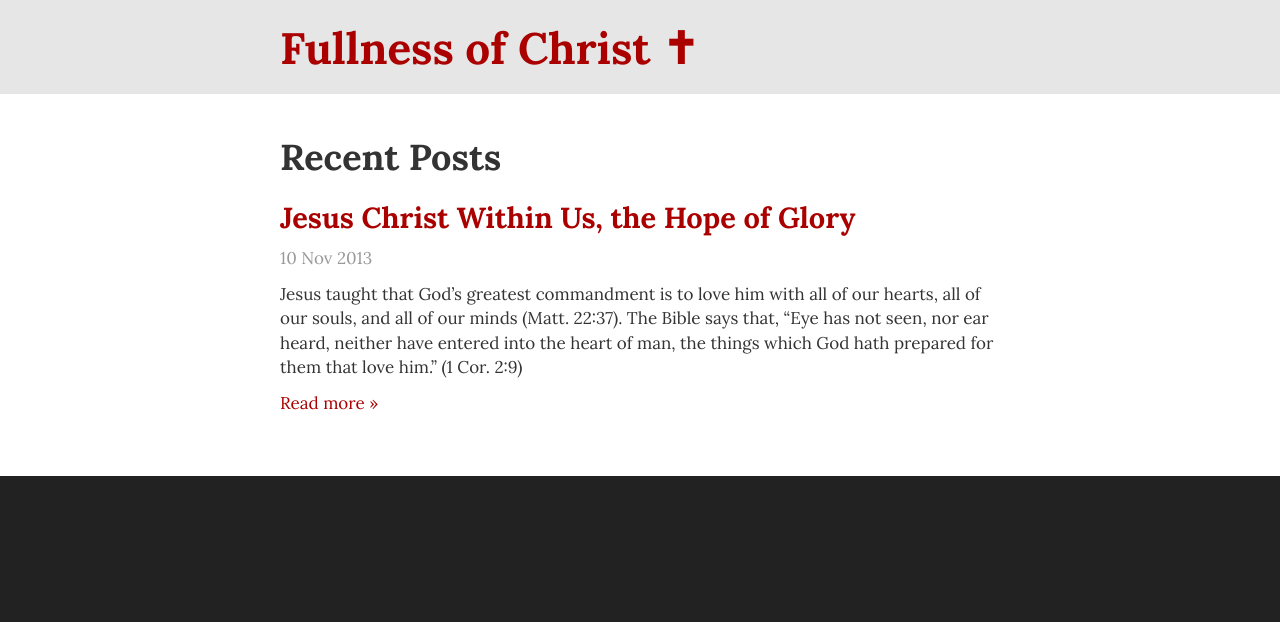
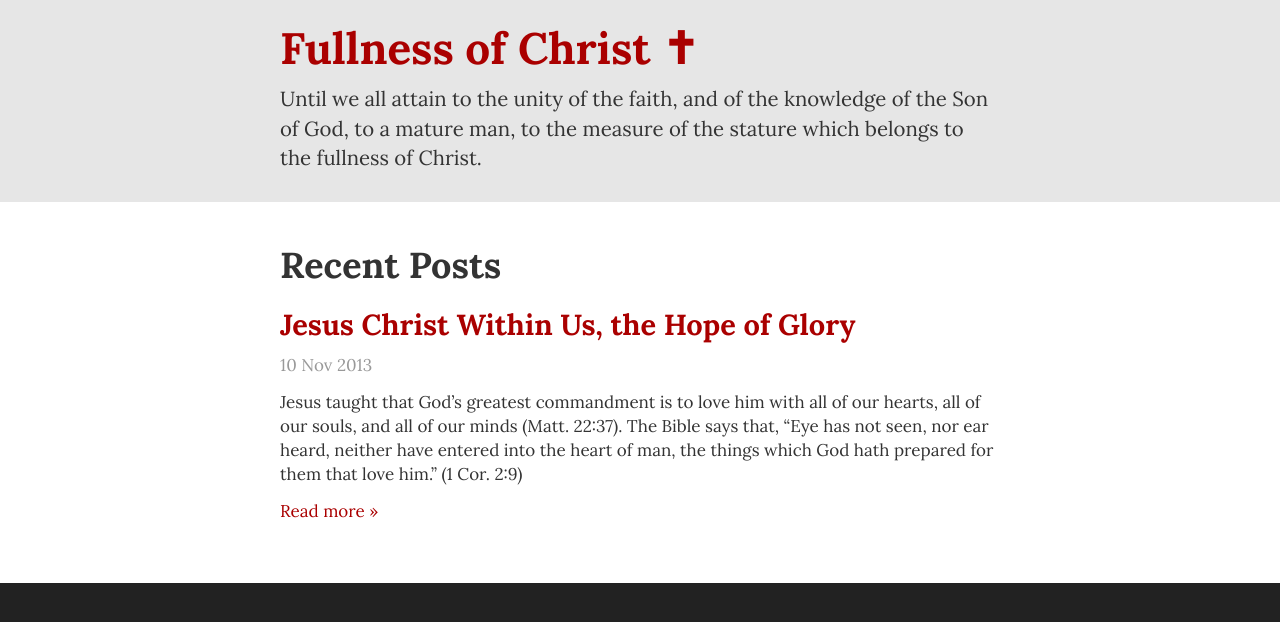
Before and after one commit to alanchrt/fullnessofchrist.com, a Jekyll site: the page built from index.html, in a window 1280 px wide. Shown: the top 622 px of the page. Built offline with Jekyll 4.4.1, drawn with Linux system fonts in a browser that asks for light colours; Markdown is read by kramdown in place of the engine named in the settings.

Commit message:
css touch-ups

```diff
--- a/_layouts/default.html
+++ b/_layouts/default.html
@@ -19,6 +19,7 @@
         <header>
             <div class="container">
                 <h1><a href="/">Fullness of Christ ✝</a></h1>
+                <div class="description">Until we all attain to the unity of the faith, and of the knowledge of the Son of God, to a mature man, to the measure of the stature which belongs to the fullness of Christ.</div>
             </div>
         </header>
 
--- a/css/main.css
+++ b/css/main.css
@@ -11,12 +11,11 @@ h1 a {
     display: block;
     margin: 0 auto;
     font-size: 1.0em;
-    /* color: #333; */
 }
 
-h1 a:hover {
-    text-decoration: none;
-    /* color: #666; */
+.description {
+    font-size: 1.2em;
+    margin-bottom: 20px;
 }
 
 section.content {
```
